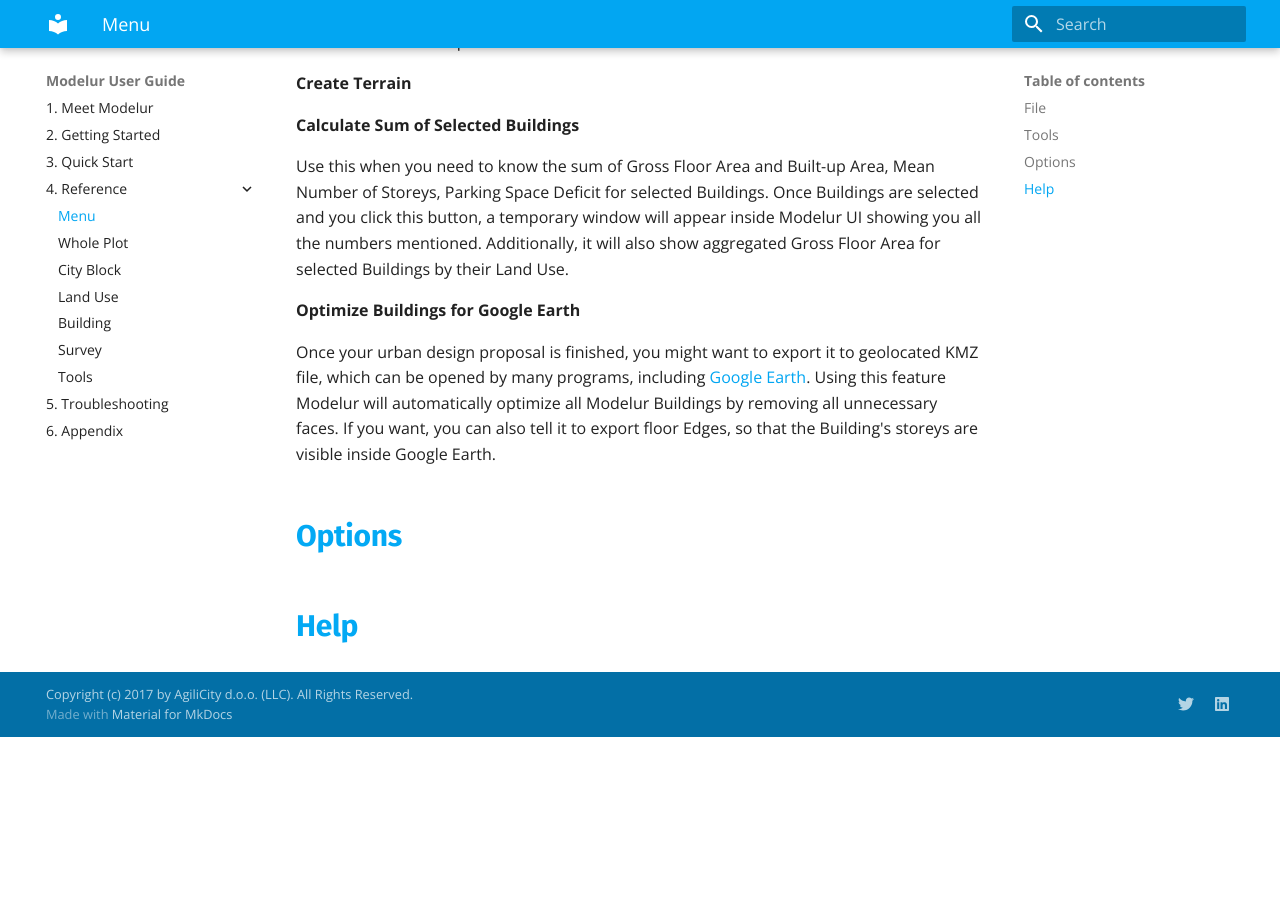
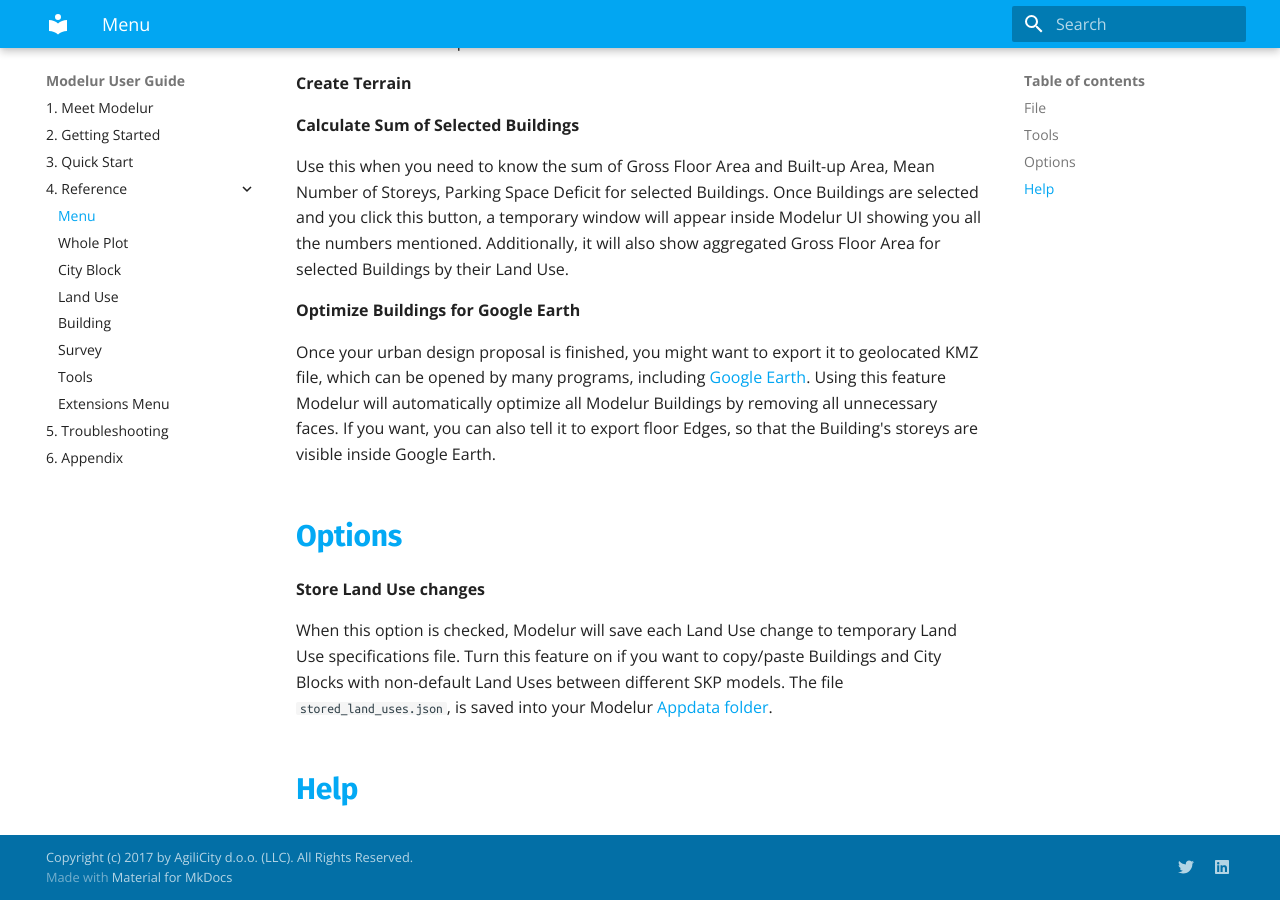
Before and after one commit to Modelur/docs, an MkDocs documentation site: the page built from docs/reference/menu.md, in a window 1280 px wide and 900 px high, scrolled down 2810 px. Built offline with MkDocs 1.6.1 and Material for MkDocs 9.7.7, drawn with Linux system fonts in a browser that asks for light colours; old or Windows-style settings are respelled for this version of MkDocs; before the commit the page ends 3547 px from its top, so only the background shows below that.

Commit message:
Added storing and importing Land Use data information.

```diff
--- a/docs/reference/menu.md
+++ b/docs/reference/menu.md
@@ -58,5 +58,10 @@
 
 Options
 -------
+
+**Store Land Use changes**
+
+When this option is checked, Modelur will save each Land Use change to temporary Land Use specifications file. Turn this feature on if you want to copy/paste Buildings and City Blocks with non-default Land Uses between different SKP models. The file `stored_land_uses.json`, is saved into your Modelur [Appdata folder](/getting-started/#modelur-location).
+
 Help
 ----
--- a/mkdocs.yml
+++ b/mkdocs.yml
@@ -12,6 +12,7 @@
   - 'Building': 'reference/building.md'
   - 'Survey': 'reference/survey.md'
   - 'Tools': 'reference/tools.md'
+  - 'Extensions Menu': 'reference/extensions_menu.md'
 - 5. Troubleshooting: troubleshooting.md
 - 6. Appendix: appendix.md
 extra_css:
```
Also changed, not shown: docs/quickstart.md (+1 -1 lines), docs/reference/extensions_menu.md (added, +15 -0 lines), docs/reference/land_use.md (+3 -0 lines).
